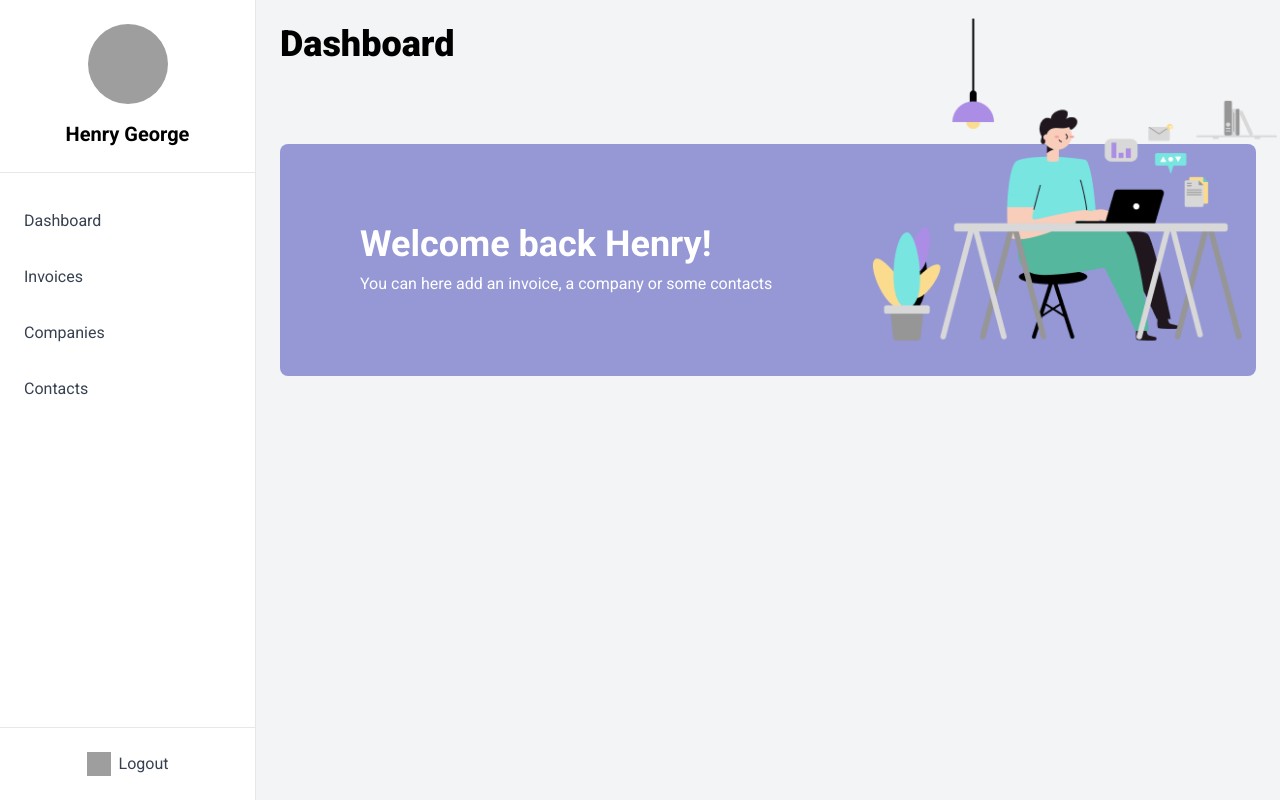
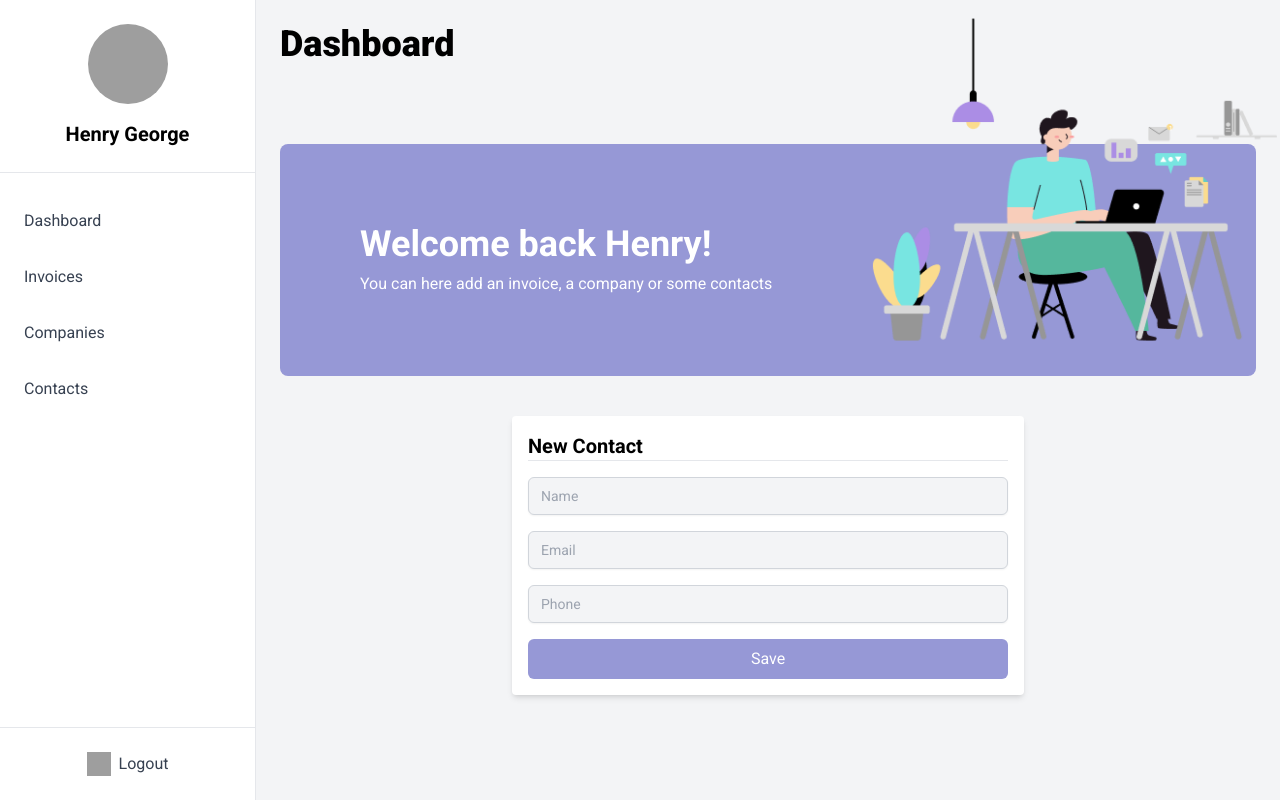
Before and after one commit to Justine-Frigo/Cogip_project_frontend, a Vue app: page /dashboard/dashboard-contacts in a window 1280 px wide. Built offline with nearby package versions, Linux system fonts and the light colour scheme; grey boxes are pictures that could not be loaded.

Commit message:
dashboard done

```diff
--- /dev/null
+++ b/src/components/NewContact.vue
@@ -0,0 +1,39 @@
+<template>
+    <div class="max-w-lg mx-auto p-4 bg-white shadow-md rounded mt-10">
+      <h2 class="text-xl font-bold mb-4 border-b">New Contact</h2>
+      <form @submit.prevent="submitForm">
+        <div class="mb-4">
+          <label for="name" class="block text-gray-700"></label>
+          <input type="text" v-model="name" id="name" placeholder="Name" class="mt-1 block w-full px-3 py-2 bg-gray-100 border border-gray-300 rounded-md shadow-sm focus:outline-none focus:ring-indigo-500 focus:border-indigo-500 sm:text-sm" />
+        </div>
+        <div class="mb-4">
+          <label for="email" class="block text-gray-700"></label>
+          <input type="text" v-model="email" id="email" placeholder="Email" class="mt-1 block w-full px-3 py-2 bg-gray-100 border border-gray-300 rounded-md shadow-sm focus:outline-none focus:ring-indigo-500 focus:border-indigo-500 sm:text-sm" />
+        </div>
+        <div class="mb-4">
+          <label for="phone" class="block text-gray-700"></label>
+          <input type="text" v-model="phone" id="phone" placeholder="Phone" class="mt-1 block w-full px-3 py-2 bg-gray-100 border border-gray-300 rounded-md shadow-sm focus:outline-none focus:ring-indigo-500 focus:border-indigo-500 sm:text-sm" />
+        </div>
+        <div>
+          <button type="submit" class="w-full bg-[#9698D6] text-white py-2 px-4 rounded-md hover:bg-[#8588d4]">Save</button>
+        </div>
+      </form>
+    </div>
+  </template>
+  <script>
+    export default {
+      name: 'NewContact',
+      data() {
+        return {
+        }
+      },
+      computed: {},
+      mounted() {},
+      methods: {}
+    }
+  </script>
+
+  <!-- Add "scoped" attribute to limit CSS to this component only -->
+  <style>
+
+  </style>
--- a/src/views/DashboardContacts.vue
+++ b/src/views/DashboardContacts.vue
@@ -1,12 +1,18 @@
 <template>
     <div>
+      <NewContact />
 
     </div>
   </template>
 
   <script>
+import NewContact from '@/components/NewContact.vue';
+
   export default {
     name: 'DashboardContacts',
+    components: {
+      NewContact,
+    },
     data() {
       return {}
     },
```
